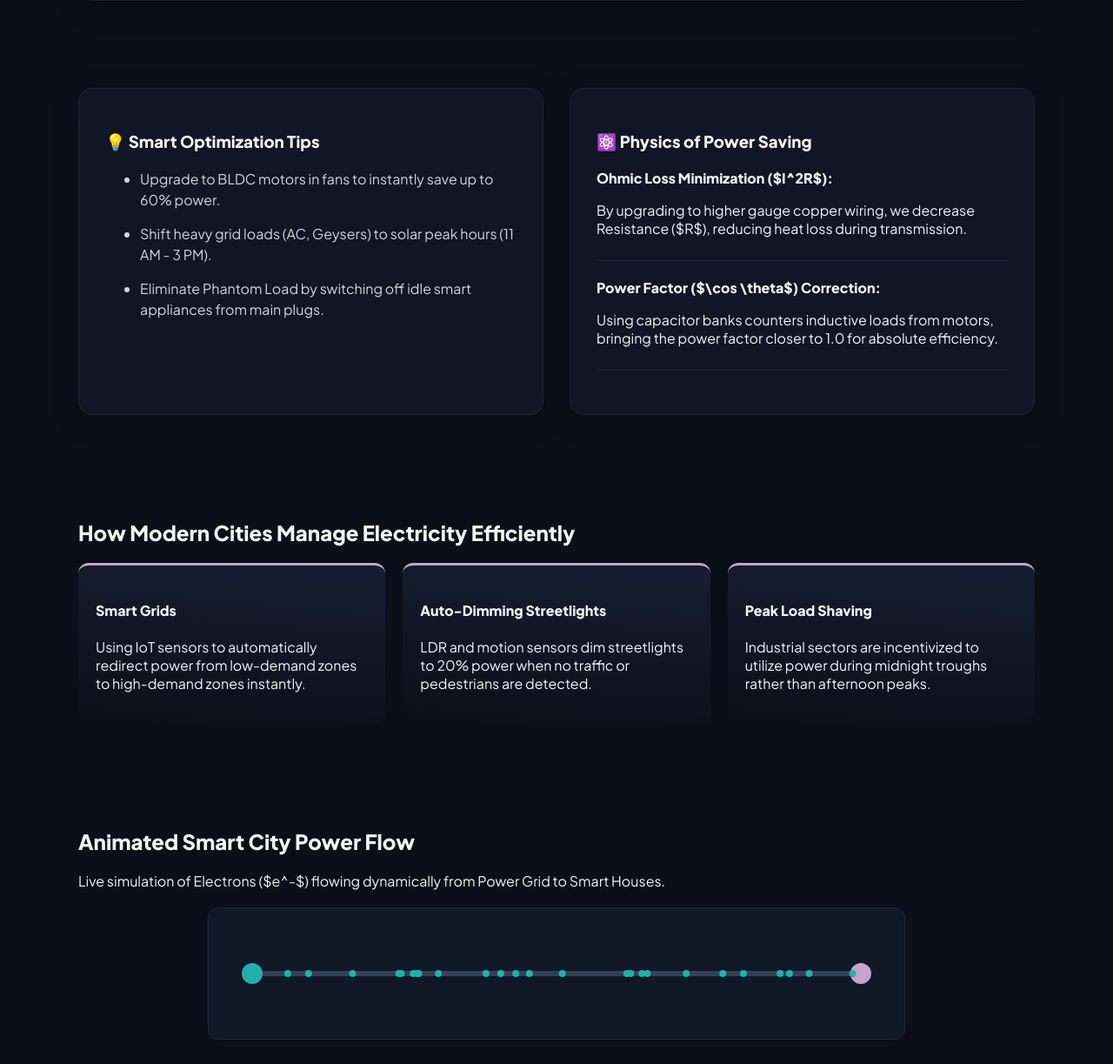
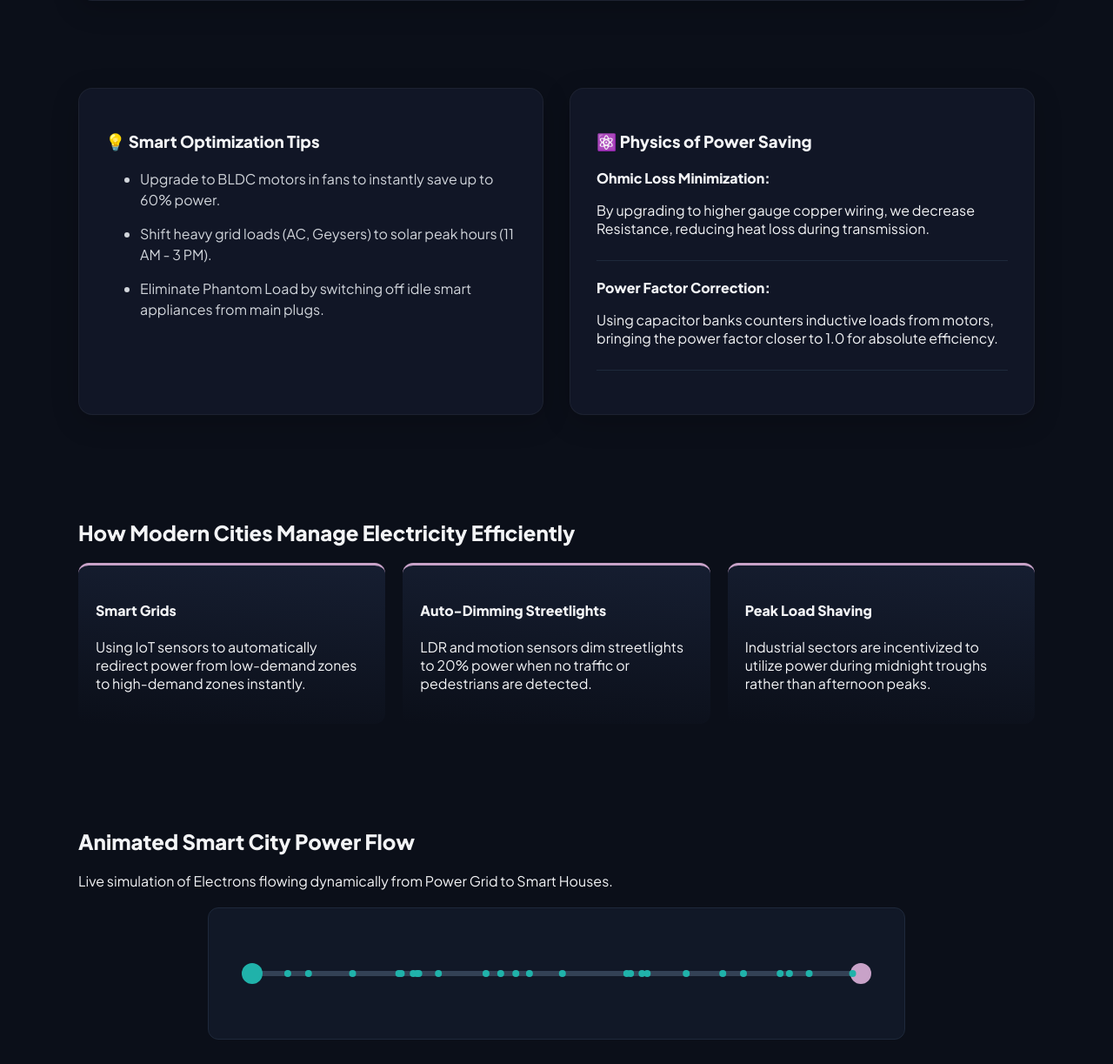
Before and after one commit to Ganisha-Shiv0407/projectp, a Flask app: page / in a window 1280 px wide. Shown: the part 2412-3635 px from the top of the page at 87% size. Run offline with Flask 3, Linux system fonts and the light colour scheme.

Commit message:
Update index.html

```diff
--- a/templates/index.html
+++ b/templates/index.html
@@ -22,9 +22,9 @@
         <h2>How Electricity is Calculated</h2>
         <p>Power consumption calculation follows the core physics laws of energy transformation:</p>
         <div class="formula-box">
-            $$E_{(kWh)} = \frac{P_{(Watts)} \times t_{(Hours)}}{1000}$$
+            Energy (kWh) = (Power (Watts) × Time (Hours)) / 1000
         </div>
-        <p class="formula-desc">Cost is derived by multiplying Total $kWh \times \text{Local Unit Tariff}$.</p>
+        <p class="formula-desc">Cost is derived by multiplying Total kWh with Local Unit Tariff.</p>
     </section>
 
     <section id="calculator" class="section calc-container">
@@ -112,11 +112,11 @@
         <div class="card glass-card">
             <h3>⚛️ Physics of Power Saving</h3>
             <div class="physics-item">
-                <strong>Ohmic Loss Minimization ($I^2R$):</strong>
-                <p>By upgrading to higher gauge copper wiring, we decrease Resistance ($R$), reducing heat loss during transmission.</p>
+                <strong>Ohmic Loss Minimization:</strong>
+                <p>By upgrading to higher gauge copper wiring, we decrease Resistance, reducing heat loss during transmission.</p>
             </div>
             <div class="physics-item">
-                <strong>Power Factor ($\cos \theta$) Correction:</strong>
+                <strong>Power Factor Correction:</strong>
                 <p>Using capacitor banks counters inductive loads from motors, bringing the power factor closer to 1.0 for absolute efficiency.</p>
             </div>
         </div>
@@ -142,12 +142,11 @@
 
     <section class="section power-flow-section">
         <h2>Animated Smart City Power Flow</h2>
-        <p>Live simulation of Electrons ($e^-$) flowing dynamically from Power Grid to Smart Houses.</p>
+        <p>Live simulation of Electrons flowing dynamically from Power Grid to Smart Houses.</p>
         <canvas id="powerCanvas"></canvas>
     </section>
 
     <script>
-        // Math & Chart Configuration
         let chart;
         function initChart() {
             const ctx = document.getElementById('billChart').getContext('2d');
@@ -169,21 +168,18 @@
         }
 
         function calculateEnergy() {
-            const watts = parseFloat(document.getElementById('powerInput').value);
-            const hours = parseFloat(document.getElementById('hoursInput').value);
-            const unitCost = parseFloat(document.getElementById('costInput').value);
+            const watts = parseFloat(document.getElementById('powerInput').value) || 0;
+            const hours = parseFloat(document.getElementById('hoursInput').value) || 0;
+            const unitCost = parseFloat(document.getElementById('costInput').value) || 0;
 
-            // Calculations
             const dailyKwh = (watts * hours) / 1000;
             const dailyCost = dailyKwh * unitCost;
-            const dailyCo2 = dailyKwh * 0.85; // 0.85 kg CO2 per kWh average grid factor
+            const dailyCo2 = dailyKwh * 0.85;
 
-            // Update DOM
             document.getElementById('resEnergy').innerText = dailyKwh.toFixed(2);
             document.getElementById('resCost').innerText = dailyCost.toFixed(2);
             document.getElementById('resCo2').innerText = dailyCo2.toFixed(2);
 
-            // Update Chart Data
             chart.data.datasets[0].data = [
                 (dailyCost * 7).toFixed(0),
                 (dailyCost * 14).toFixed(0),
@@ -192,7 +188,6 @@
             ];
             chart.update();
 
-            // Rotate Carbon Meter Pointer
             const maxKwhRange = 15;
             let angle = (dailyKwh / maxKwhRange) * 180 - 90;
             if(angle > 90) angle = 90;
@@ -213,10 +208,9 @@
             document.getElementById('solarOffset').innerText = co2Offset.toFixed(0);
         }
 
-        // 11. Animated Power Flow Canvas Simulation
         const canvas = document.getElementById('powerCanvas');
         const ctx = canvas.getContext('2d');
-        canvas.width = window.innerWidth > 800 ? 800 : window.innerWidth - 400;
+        canvas.width = window.innerWidth > 800 ? 800 : window.innerWidth - 50;
         canvas.height = 150;
 
         let particles = [];
@@ -227,7 +221,6 @@
         function drawPowerFlow() {
             ctx.clearRect(0, 0, canvas.width, canvas.height);
 
-            // Grid Line
             ctx.beginPath();
             ctx.strokeStyle = '#334155';
             ctx.lineWidth = 6;
@@ -235,13 +228,11 @@
             ctx.lineTo(canvas.width - 50, 75);
             ctx.stroke();
 
-            // Grid Nodes
             ctx.fillStyle = '#20B2AA';
-            ctx.beginPath(); ctx.arc(50, 75, 12, 0, Math.PI*2); ctx.fill(); // Source
+            ctx.beginPath(); ctx.arc(50, 75, 12, 0, Math.PI*2); ctx.fill();
             ctx.fillStyle = '#C8A2C8';
-            ctx.beginPath(); ctx.arc(canvas.width - 50, 75, 12, 0, Math.PI*2); ctx.fill(); // Smart House
+            ctx.beginPath(); ctx.arc(canvas.width - 50, 75, 12, 0, Math.PI*2); ctx.fill();
 
-            // Moving Particles (Energy Flow)
             ctx.fillStyle = '#20B2AA';
             particles.forEach(p => {
                 p.x += p.speed;
```
